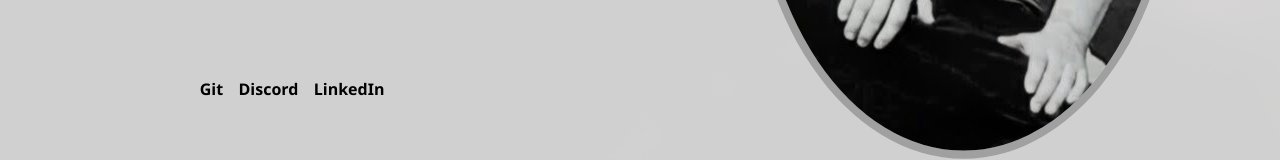
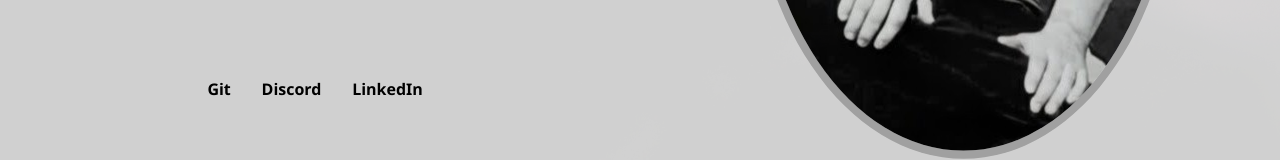
Before and after one commit to JoeBreidinger/Portfolio-Website, a plain HTML site: page index.html in a window 1280 px wide. Shown: the part 843-1003 px from the top of the page. Drawn offline with Linux system fonts and the light colour scheme.

Commit message:
homepage re-commit

```diff
--- a/index.css
+++ b/index.css
@@ -99,7 +99,7 @@ footer {
 }
 .contact-icons li {
   padding: 5%;
-  margin; 5%
+  margin: 5%;
 }
 .contact-icons a {
   text-decoration: none;
@@ -107,5 +107,5 @@ footer {
   color: black;
 }
 .contact-icons a:hover {
-    border-bottom: 2px solid darkgray;
+  border-bottom: 2px solid darkgray;
 }
```
